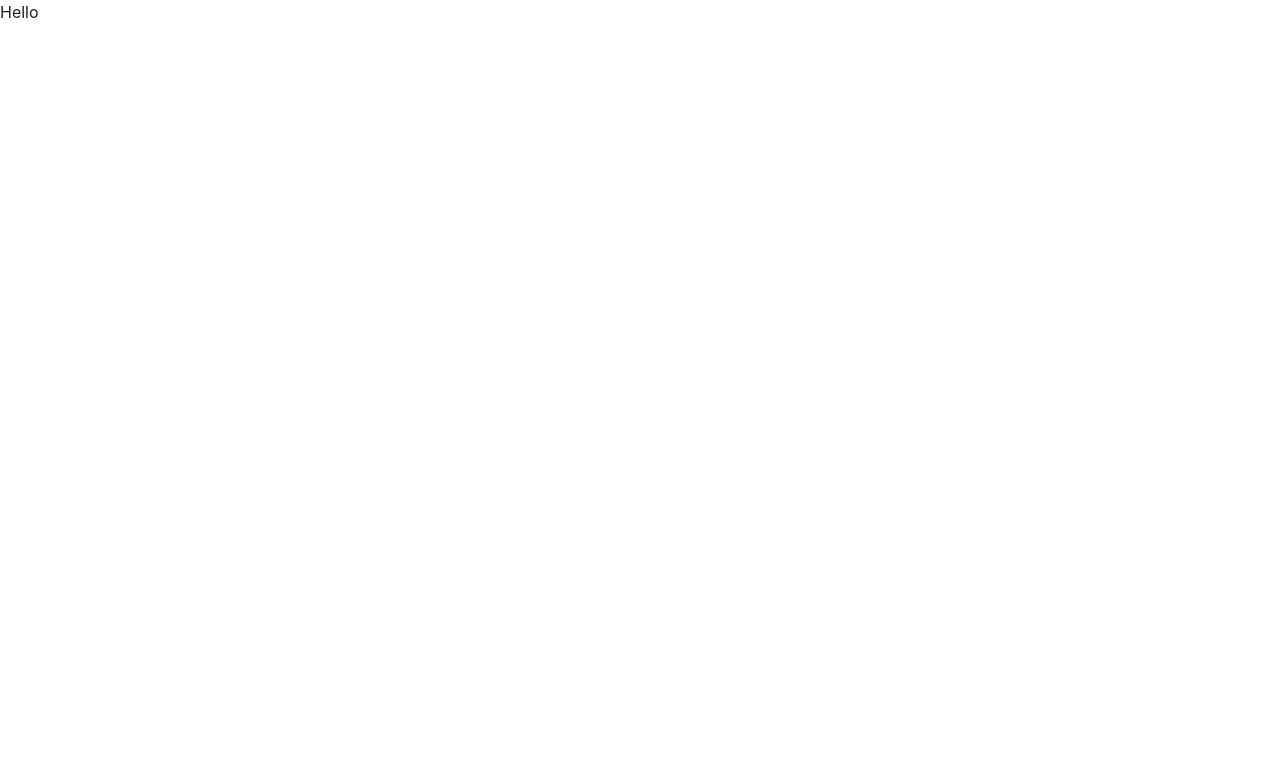
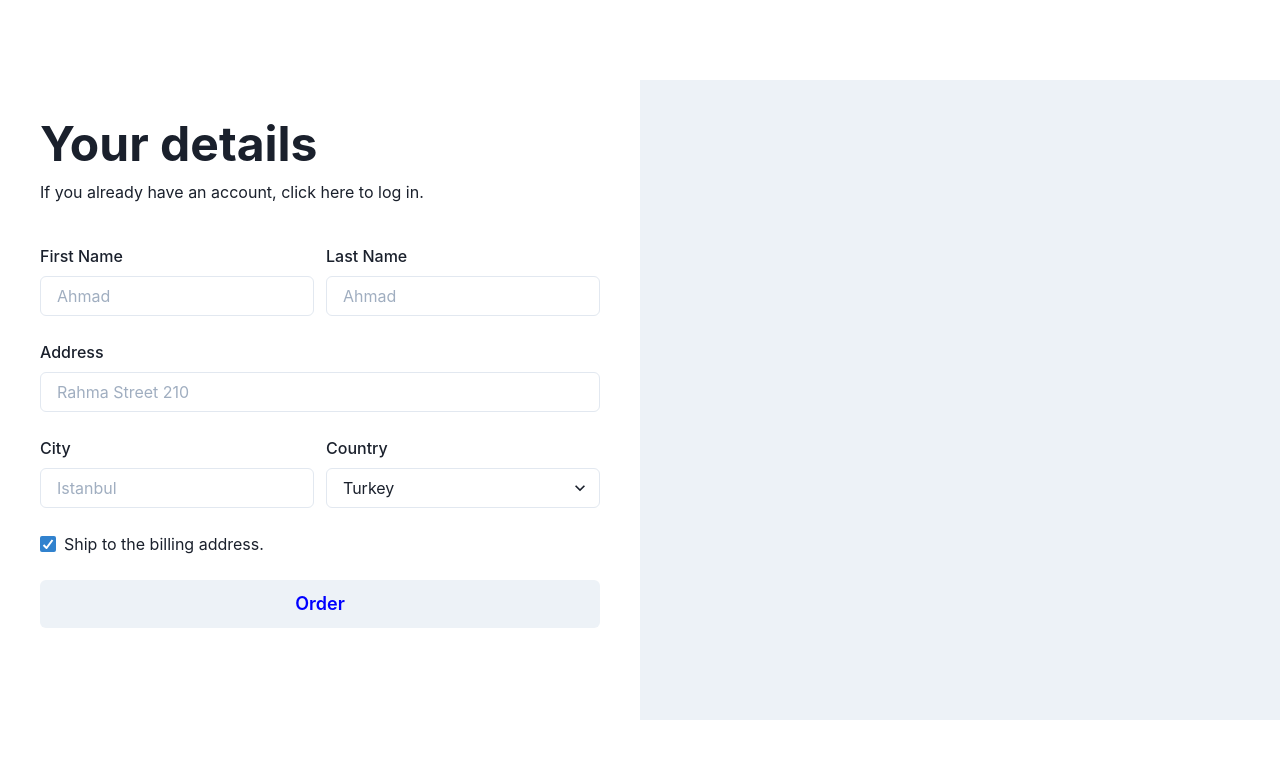
Before and after one commit to hamzakat/chakra-ui-checkout-page, a Next.js app: page / in a window 1280 px wide. Shown: the top 758 px of the page. Built offline with nearby package versions, Linux system fonts and the light colour scheme.

Commit message:
Implement the design skeleton and cart section components

```diff
--- a/pages/index.tsx
+++ b/pages/index.tsx
@@ -1,5 +1,17 @@
+import { Container, Flex, VStack } from "@chakra-ui/react"
+import Cart from "../sections/cart";
+import Details from "../sections/details";
+
 const indexPage = () => {
-  return <h1>Hello </h1>
+  return (
+    <Container maxW="container.xl" p={0}>
+      <Flex h="100vh" py={20}>
+        <Cart/>
+
+        <Details />
+      </Flex>
+    </Container>
+  );
 }
 
 export default indexPage
--- /dev/null
+++ b/sections/cart.tsx
@@ -0,0 +1,75 @@
+import { Button, Checkbox, FormControl, FormLabel, GridItem, Heading, Input, Select, SimpleGrid, Text, VStack } from "@chakra-ui/react";
+
+
+const Cart = () => {
+    return (
+        <VStack w="full" h="full" p={10} spacing={10} alignItems="flex-start">
+
+            <VStack spacing={3} alignItems="flex-start">
+                <Heading size="2xl" >
+                    Your details
+                </Heading>
+                <Text>
+                    If you already have an account, click here to log in.
+                </Text>
+            </VStack>
+            <SimpleGrid columns={2} columnGap={3} rowGap={6} w="full">
+                {/* First Name */}
+                <GridItem colSpan={1}>
+                    <FormControl>
+                        <FormLabel>First Name</FormLabel>
+                        <Input placeholder="Ahmad"/>
+                    </FormControl>
+                </GridItem>
+
+                {/* Last Name */}
+                <GridItem colSpan={1}>
+                    <FormControl>
+                        <FormLabel>Last Name</FormLabel>
+                        <Input placeholder="Ahmad"/>
+                    </FormControl>
+                </GridItem>
+
+                {/* Address */}
+                <GridItem colSpan={2}>
+                    <FormControl>
+                        <FormLabel>Address</FormLabel>
+                        <Input placeholder="Rahma Street 210"/>
+                    </FormControl>
+                </GridItem>
+
+                {/* City */}
+                <GridItem colSpan={1}>
+                    <FormControl>
+                        <FormLabel>City</FormLabel>
+                        <Input placeholder="Istanbul"/>
+                    </FormControl>
+                </GridItem>
+
+                {/* Country */}
+                <GridItem colSpan={1}>
+                    <FormControl>
+                        <FormLabel>Country</FormLabel>
+                        <Select>
+                            <option value="tr">Turkey</option>
+                            <option value="us">United States</option>
+                            <option value="de">Germany</option>
+                        </Select>
+                    </FormControl>
+                </GridItem>
+
+                {/* Agreement */}
+                <GridItem colSpan={2}>
+                    <Checkbox defaultChecked>Ship to the billing address.</Checkbox>
+                </GridItem>
+
+                {/* Order btn */}
+                <GridItem colSpan={2}>
+                    <Button size="lg" color="Blue" w="full">Order</Button>
+                </GridItem>
+            </SimpleGrid>
+        </VStack>
+    )
+}
+
+export default Cart;
--- /dev/null
+++ b/sections/details.tsx
@@ -0,0 +1,12 @@
+import { VStack } from "@chakra-ui/react";
+
+
+const Details = () => {
+    return (
+        <VStack w="full" h="full" p={10} spacing={10} alignItems="flex-start" bg="gray.100">
+
+        </VStack>
+    )
+}
+
+export default Details;
```
